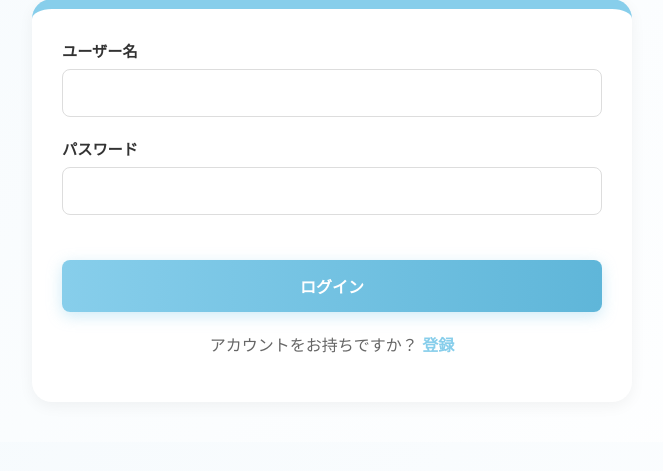
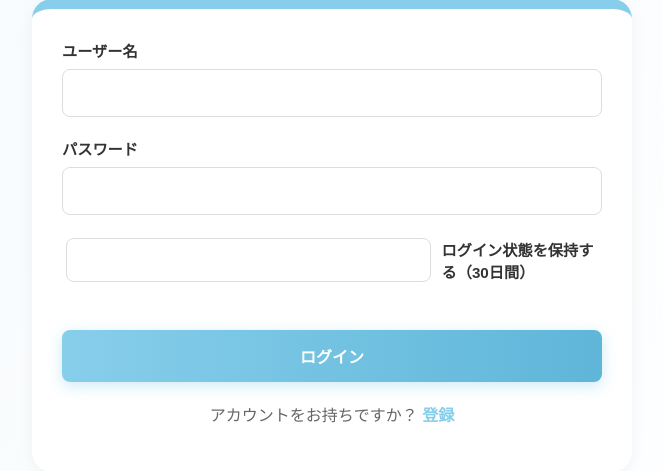
Before and after one commit to akijun1106/trip, a Django app: page /login/ in a window 1280 px wide. Shown: the part 209-680 px from the top of the page, without its empty margins (308-971 px from the left). Run offline with Django 5.2, Linux system fonts and the light colour scheme.

Commit message:
Add remember-me checkbox and set session expiry on login

```diff
--- a/travel/templates/travel/login.html
+++ b/travel/templates/travel/login.html
@@ -36,6 +36,10 @@
                         <input type="password" name="password" class="form-control" required>
                     </div>
 
+                    <div class="form-group">
+                        <label style="display:flex; align-items:center; gap:8px;"><input type="checkbox" name="remember"> ログイン状態を保持する（30日間）</label>
+                    </div>
+
                     <div class="form-actions">
                         <button type="submit" class="btn-main">ログイン</button>
                     </div>
--- a/travel/views.py
+++ b/travel/views.py
@@ -101,6 +101,12 @@ def login_view(request):
 
         if user is not None:
             login(request, user)
+            # Remember-me: 30 days if checked, otherwise expire on browser close
+            remember = request.POST.get('remember')
+            if remember:
+                request.session.set_expiry(60 * 60 * 24 * 30)  # 30 days
+            else:
+                request.session.set_expiry(0)  # expire at browser close
             return redirect('index')
         else:
             return render(request, 'travel/login.html', {'error': 'ユーザー名またはパスワードが間違っています'})
```
